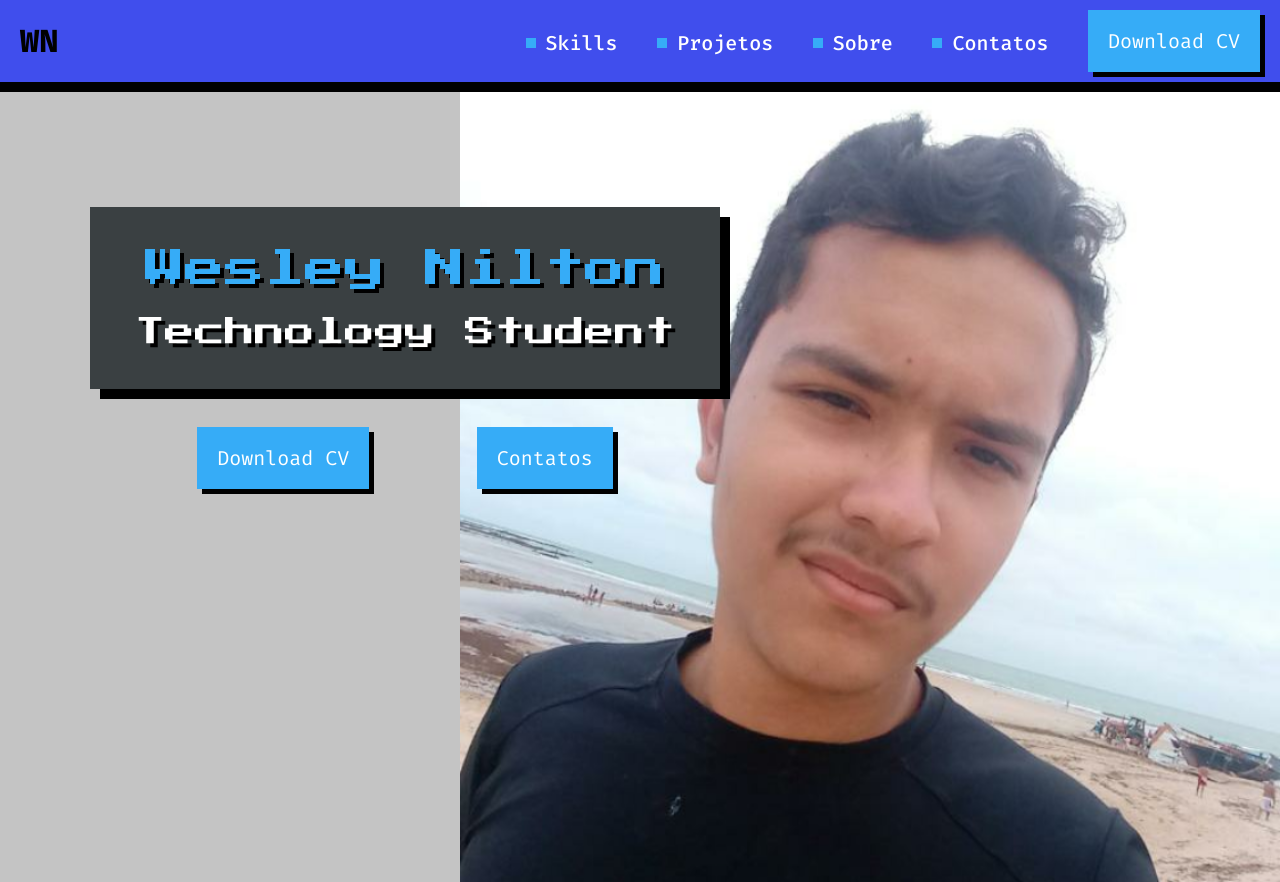
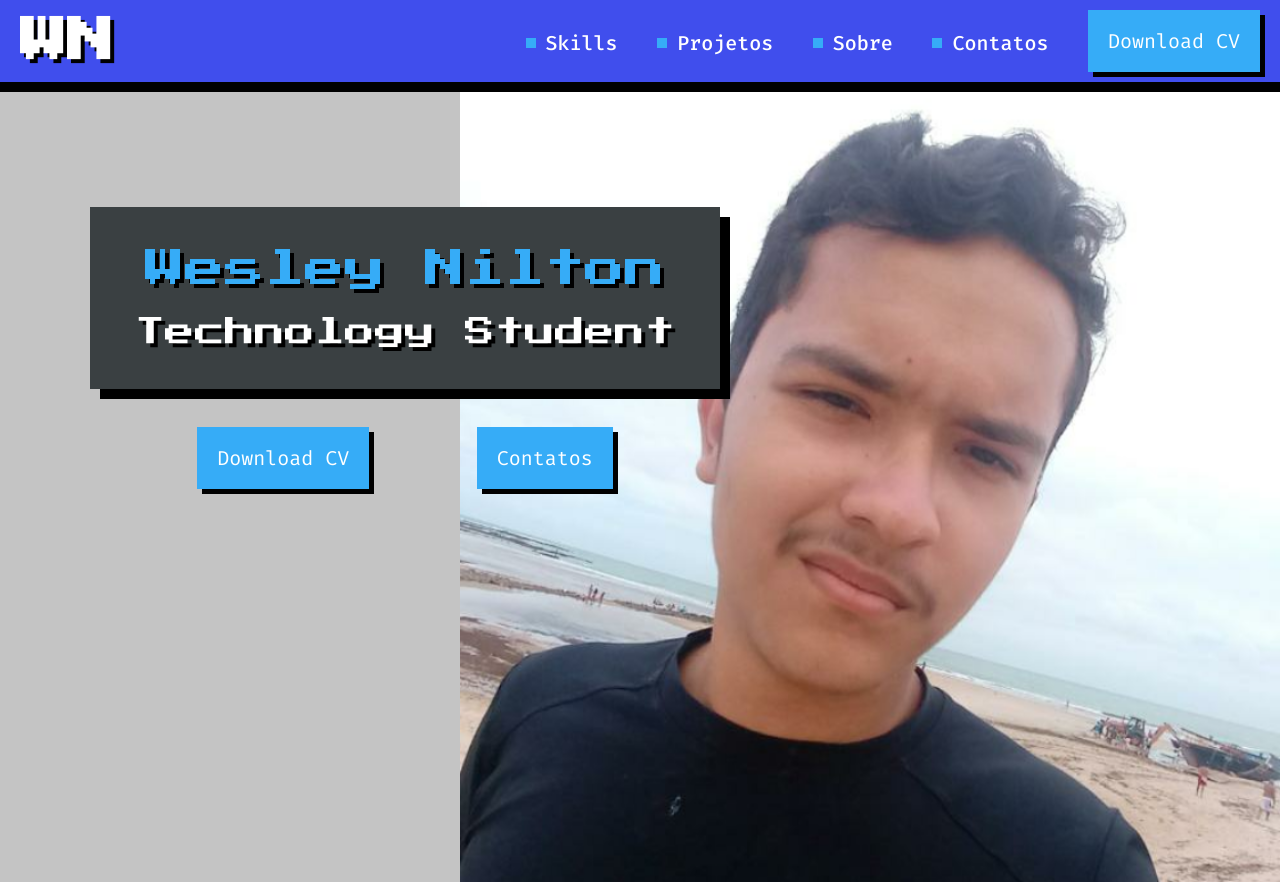
Before and after one commit to Wesley-Nilton/html-css-feliz, a plain HTML site: page index.html in a window 1280 px wide. Shown: the top 882 px of the page. Drawn offline with Linux system fonts and the light colour scheme.

Commit message:
Change header_logo to logo

```diff
--- a/css/components/main-header.css
+++ b/css/components/main-header.css
@@ -7,7 +7,7 @@
     padding: 10px 20px;
 }
 
-.main-header_logo{
+.main-header .logo{
     font-family: var(--font1);
     color: #FFF;
     text-shadow: 4px 4px 0px #000;
--- a/index.html
+++ b/index.html
@@ -26,7 +26,7 @@
 
 <body>
     <header class="main-header">
-        <h1 class="header_logo">WN</h1>
+        <h1 class="logo">WN</h1>
         <nav>
             <a href="#" lang="en" target="_parent" class="main-action">Skills</a>
             <a href="#" target="_parent" class="main-action">Projetos</a>
```
